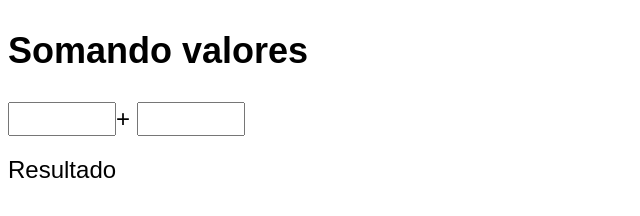
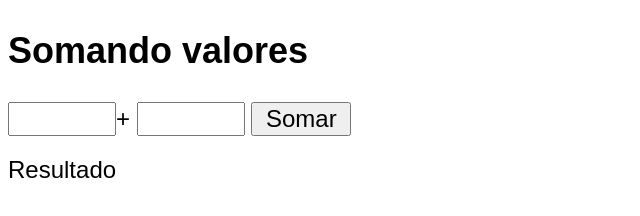
Before and after one commit to danielfreitasce/aprendendo-javascript, a plain HTML site: page curso-em-video/index.html in a window 1280 px wide. Shown: the whole page, without its empty margins (0-640 px from the left). Drawn offline with Linux system fonts and the light colour scheme.

Commit message:
atividade

```diff
--- a/curso-em-video/assignment-05.js
+++ b/curso-em-video/assignment-05.js
@@ -0,0 +1,12 @@
+
+function somar(){
+    let tn1 = window.document.getElementById('txtn1')
+    let tn2 = window.document.getElementById('txtn2')
+    let res = window.document.getElementById('res')
+
+    let n1 = Number(tn1.value)
+    let n2 = Number(tn2.value)
+    let s = n1+n2
+
+    res.innerHTML = `A soma entre ${n1} e ${n2} é igual a <strong>${s}</strong>`
+}
--- a/curso-em-video/index.html
+++ b/curso-em-video/index.html
@@ -27,7 +27,8 @@
         }
 
     </style>
-    <script type="text/javascript" src="assignment-04.js"></script>
+    <!--Para ver o funcionamento de cada arquivo .js altere aqui-->
+    <script type="text/javascript" src="assignment-05.js"></script>
 
 </head>
 <body>
@@ -45,10 +46,10 @@
     !-->
 
 
-
     <h2>Somando valores</h2>
     <input type="number" id="txtn1">+
     <input type="number" id="txtn2">
+    <input type="button" value="Somar" onclick="somar()">
     <div id="res">Resultado</div>
 
 
```
